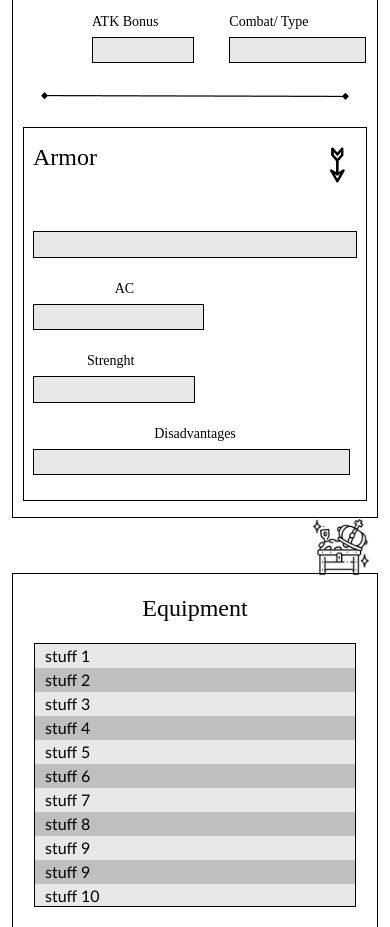
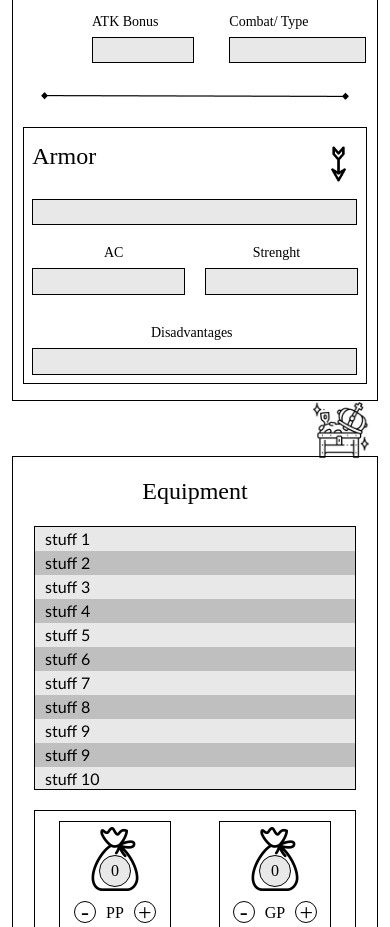
Before and after one commit to WildCodeSchool/0923-paris-js-p2-apiDD, a React (Vite) app in the folder frontend/: page / in a window 390 px wide. Shown: the part 1380-2307 px from the top of the page. Built offline with nearby package versions, Linux system fonts and the light colour scheme; a web font is replaced by a local one.

Commit message:
mobile version

```diff
--- a/frontend/src/App.css
+++ b/frontend/src/App.css
@@ -8,4 +8,7 @@ body {
   body {
     margin: 0;
   }
+  .attackNinc {
+    margin-top: 200px;
+  }
 }
--- a/frontend/src/components/Attacks&Inc/Armors/Armor.jsx
+++ b/frontend/src/components/Attacks&Inc/Armors/Armor.jsx
@@ -16,6 +16,7 @@ function Armor() {
       </div>
 
       <div className="armor_bloc_contents">
+        <div className="armor_name">
           <input
             className="armor_name_input"
             type="text"
@@ -23,6 +24,7 @@ function Armor() {
             value={name}
             onChange={(e) => setName(e.target.value)}
           />
+        </div>
 
         <div className="armor_class">
           <h1 className="armor_sub_heading">AC</h1>
--- a/frontend/src/components/Attacks&Inc/Armors/armor.css
+++ b/frontend/src/components/Attacks&Inc/Armors/armor.css
@@ -2,12 +2,12 @@
   border: 1px solid black;
   margin-bottom: 1rem;
   margin-top: 1.5rem;
-  padding: 2.5%;
+  padding: 2.29%;
 }
 .armor_bloc_top {
   display: flex;
   justify-content: space-between;
-  margin-bottom: 1.5rem;
+  margin-bottom: 0.5rem;
   margin-top: 0.5rem;
 }
 
@@ -16,16 +16,16 @@
   flex-wrap: wrap;
 }
 
-h1.armor_heading {
-  font-size: 24px;
+.armor_heading {
+  font-size: 1.5rem;
   color: black;
   margin-bottom: 7%;
 }
-div.armor_name {
-  width: 97%;
+.armor_name {
+  width: 98%;
+  height: 2.975rem;
 }
 .armor_name_input {
-  margin-top: 1rem;
   width: 100%;
   background-color: #e8e8e8;
   border: 1px solid black;
@@ -33,7 +33,11 @@ div.armor_name {
 }
 
 .armor_class {
-  margin-top: 1.5rem;
+  width: 50%;
+  display: flex;
+  flex-direction: column;
+  align-items: flex-start;
+  height: 5rem;
 }
 .armor_class_input {
   width: 90%;
@@ -44,25 +48,34 @@ div.armor_name {
 }
 
 .armor_strenght {
-  margin-top: 1.5rem;
-  width: 48%;
+  width: 50%;
+  display: flex;
+  flex-direction: column;
+  align-items: flex-end;
+  height: 5rem;
 }
 
 .armor_strenght_input {
-  width: 100%;
-  margin-top: 00.5rem;
+  width: 90%;
+  margin-top: 0.5rem;
   background-color: #e8e8e8;
   border: 1px solid black;
   height: 1.4rem;
 }
 
+.armor_sub_heading {
+  align-self: center;
+}
+
 .armor_disadvantages {
-  margin-top: 1.5rem;
-  margin-bottom: 1rem;
+  width: 98%;
+  display: flex;
+  flex-direction: column;
+  align-items: flex-start;
+}
+
+.armor_disadvantage_input {
   width: 100%;
-}
-.armor_disadvantage_input {
-  width: 96%;
   margin-top: 0.5rem;
   background-color: #e8e8e8;
   border: 1px solid black;
@@ -81,12 +94,6 @@ div.armor_name {
   transform: rotate(180deg);
   height: 2.5rem;
 }
-.heading_name {
-  display: flex;
-  flex-direction: column;
-  width: 100%;
-  margin-top: -10%;
-}
 
 @media (min-width: 1024px) {
   .armor {
@@ -101,11 +108,7 @@ div.armor_name {
     height: 3rem;
   }
 
-  div.armor_strenght {
-    width: 85%;
-  }
-
-  div.armor_strenght {
+  .armor_strenght {
     width: 45%;
   }
 
@@ -114,7 +117,7 @@ div.armor_name {
     height: 3rem;
   }
 
-  div.armor_class {
+  .armor_class {
     width: 45%;
     margin-top: -0.4rem;
   }
@@ -123,11 +126,63 @@ div.armor_name {
     height: 3rem;
   }
 
-  div.armor_disadvantages {
-    width: 46%;
-  }
   .armor_disadvantage_input {
     width: 100%;
     height: 3rem;
   }
 }
+
+@media print {
+  .armor {
+    width: 327px;
+    height: 70px;
+    display: flex;
+    flex-wrap: wrap;
+    margin-top: -14px;
+    margin-left: -20px;
+  }
+  .armor_name_input {
+    width: 136px;
+    height: 16px;
+    margin-top: 1.5px;
+    margin-left: 6px;
+    order: 2;
+  }
+  .armor_class_input {
+    width: 62px;
+    height: 16px;
+  }
+  .armor_strenght_input {
+    width: 93px;
+    height: 16px;
+  }
+  .armor_disadvantage_input {
+    width: 180px;
+    height: 16px;
+  }
+  .fleche {
+    display: none;
+  }
+  h1.armor_heading {
+    font-size: 10px;
+    order: 1;
+  }
+  h1.armor_sub_heading {
+    font-size: 10px;
+  }
+  .armor_class {
+    display: flex;
+    align-items: baseline;
+    gap: 4px;
+    order: 3;
+  }
+  .armor_strenght {
+    margin-top: 7px;
+    order: 4;
+  }
+  .armor_disadvantages {
+    margin-top: 7px;
+    margin-right: 25px;
+    order: 3;
+  }
+}
--- a/frontend/src/components/Attacks&Inc/Weapons/Weapon.jsx
+++ b/frontend/src/components/Attacks&Inc/Weapons/Weapon.jsx
@@ -16,7 +16,7 @@ function Weapon() {
     <div className="weapons">
       <div className="weapon_fr">
         <div className="weapon_name_input">
-          <h1 className="weapon_name_heading">Name</h1>
+          <h1 className="weapon_name_heading ">Name</h1>
           <input
             className="name_input"
             type="text"
@@ -51,7 +51,7 @@ function Weapon() {
 
       <div className="weapon_sec">
         <div className="weapon_name_input">
-          <h1 className="weapon_name_heading">Name</h1>
+          <h1 className="weapon_name_heading title_print">Name</h1>
           <input
             className="name_input"
             type="text"
@@ -62,7 +62,7 @@ function Weapon() {
 
         <div className="bonus_combat">
           <div className="div_bonus">
-            <h1 className="weapon_sub_heading">ATK Bonus</h1>
+            <h1 className="weapon_sub_heading title_print">ATK Bonus</h1>
             <input
               className="bonus_input"
               type="text"
@@ -71,7 +71,7 @@ function Weapon() {
             />
           </div>
           <div className="div_combat">
-            <h1 className="weapon_sub_heading">Combat/ Type</h1>
+            <h1 className="weapon_sub_heading title_print">Combat/ Type</h1>
             <input
               className="combat_input"
               type="text"
@@ -86,7 +86,7 @@ function Weapon() {
 
       <div className="weapon_third">
         <div className="weapon_name_input">
-          <h1 className="weapon_name_heading">Name</h1>
+          <h1 className="weapon_name_heading title_print">Name</h1>
           <input
             className="name_input"
             type="text"
@@ -97,7 +97,7 @@ function Weapon() {
 
         <div className="bonus_combat">
           <div className="div_bonus">
-            <h1 className="weapon_sub_heading">ATK Bonus</h1>
+            <h1 className="weapon_sub_heading title_print">ATK Bonus</h1>
             <input
               className="bonus_input"
               type="text"
@@ -106,7 +106,7 @@ function Weapon() {
             />
           </div>
           <div className="div_combat">
-            <h1 className="weapon_sub_heading">Combat/ Type</h1>
+            <h1 className="weapon_sub_heading title_print">Combat/ Type</h1>
             <input
               className="combat_input"
               type="text"
--- a/frontend/src/components/Attacks&Inc/Weapons/weapon.css
+++ b/frontend/src/components/Attacks&Inc/Weapons/weapon.css
@@ -1,6 +1,3 @@
-body {
-}
-
 .heading {
   font-family: "Eagle Lake", serif;
   font-weight: 400;
@@ -118,3 +115,42 @@ body {
     margin-bottom: -6%;
   }
 }
+
+@media print {
+  .name_input {
+    width: 115.09px;
+    height: 16px;
+  }
+  .weapon_name_heading {
+    font-size: 9px;
+    margin-bottom: -20px;
+  }
+  .bonus_input {
+    width: 52.65px;
+    height: 16px;
+  }
+  .combat_input {
+    width: 115.09px;
+    height: 16px;
+  }
+  .weapon_sub_heading {
+    font-size: 9px;
+  }
+  .arrow_line {
+    display: none;
+  }
+  .title_print {
+    display: none;
+  }
+  div.weapon_fr {
+    margin-left: -20px;
+  }
+  div.weapon_sec {
+    margin-top: -45px;
+    margin-left: -20px;
+  }
+  div.weapon_third {
+    margin-top: -45px;
+    margin-left: -20px;
+  }
+}
--- a/frontend/src/components/Attacks&Inc/attackninc.css
+++ b/frontend/src/components/Attacks&Inc/attackninc.css
@@ -38,3 +38,17 @@ h1.heading {
     display: none;
   }
 }
+
+@media print {
+  .attackNinc {
+    width: 314px;
+    height: 231px;
+  }
+  h1.heading {
+    font-size: 12px;
+    margin-top: 5px;
+  }
+  .imgesword {
+    display: none;
+  }
+}
```
Lines whose indentation alone changed are shown as unchanged.
